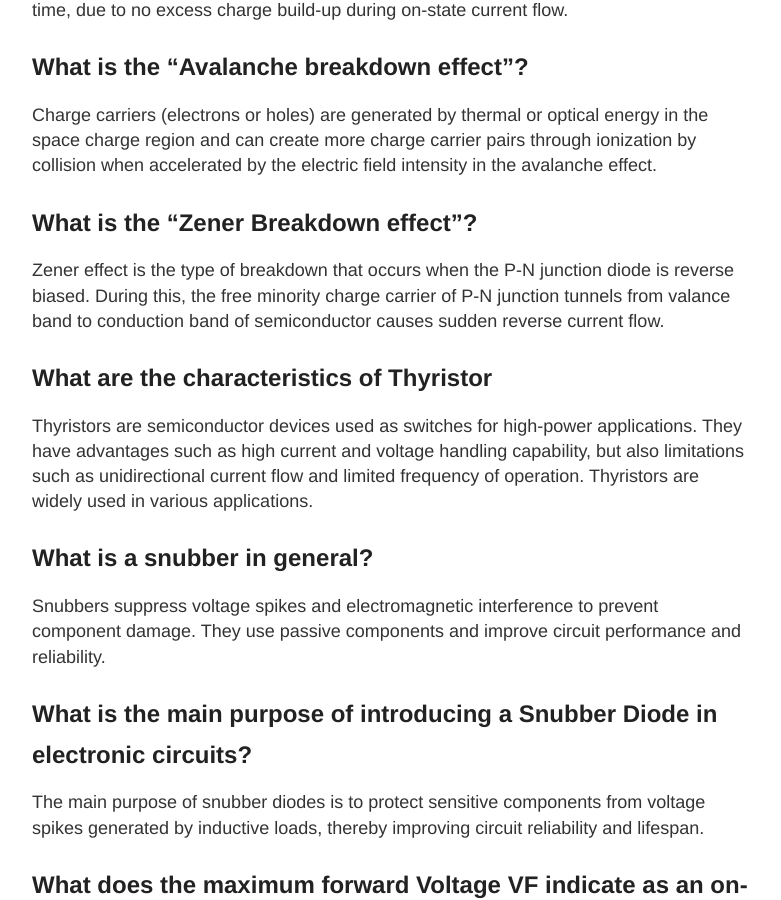
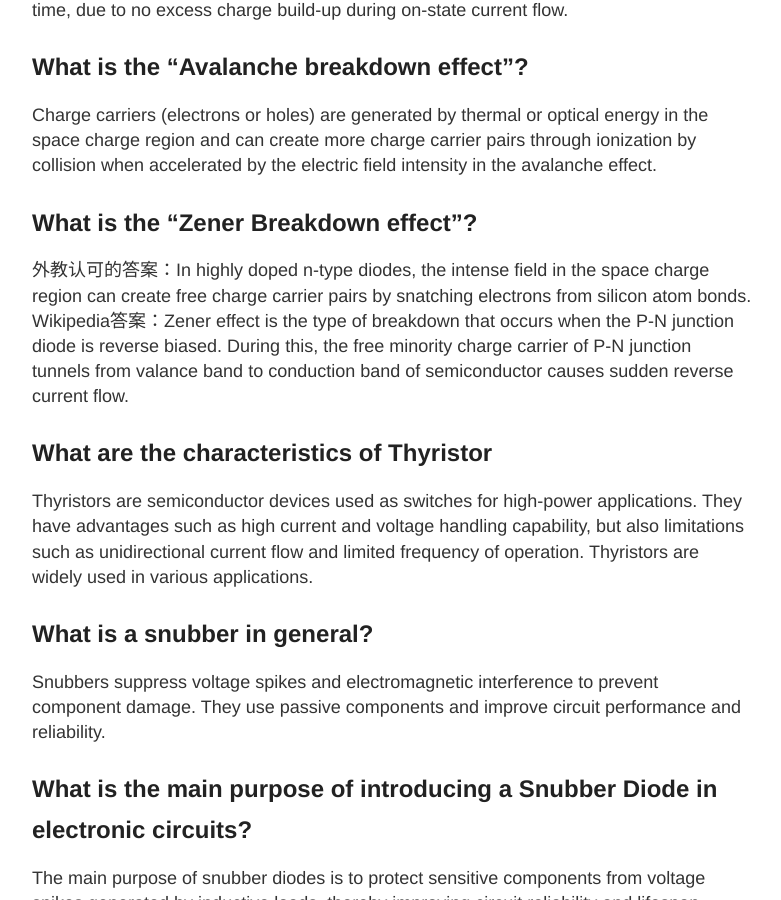
Before and after one commit to CoolestEnoch/Course_SYU, a Jekyll site: the page built from _posts/2023-05-05-电力电子题库.md, in a window 1280 px wide and 900 px high, scrolled down 3598 px. Shown: the whole window, without its empty margins (248-1029 px from the left). Built offline with Jekyll 4.4.1, drawn with Linux system fonts in a browser that asks for light colours; our own code applies the rules of GitHub Pages for plain Markdown files.

Commit message:
Update 2023-05-05-电力电子题库.md

```diff
--- a/_posts/2023-05-05-电力电子题库.md
+++ b/_posts/2023-05-05-电力电子题库.md
@@ -52,7 +52,8 @@
 Charge carriers (electrons or holes) are generated by thermal or optical energy in the space charge region and can create more charge carrier pairs through ionization by collision when accelerated by the electric field intensity in the avalanche effect.
 
 ## What is the “Zener Breakdown effect”?
-Zener effect is the type of breakdown that occurs when the P-N junction diode is reverse biased. During this, the free minority charge carrier of P-N junction tunnels from valance band to conduction band of semiconductor causes sudden reverse current flow.
+外教认可的答案：In highly doped n-type diodes, the intense field in the space charge region can create free charge carrier pairs by snatching electrons from silicon atom bonds.
+Wikipedia答案：Zener effect is the type of breakdown that occurs when the P-N junction diode is reverse biased. During this, the free minority charge carrier of P-N junction tunnels from valance band to conduction band of semiconductor causes sudden reverse current flow.
 
 ## What are the characteristics of Thyristor
 Thyristors are semiconductor devices used as switches for high-power applications.
```
